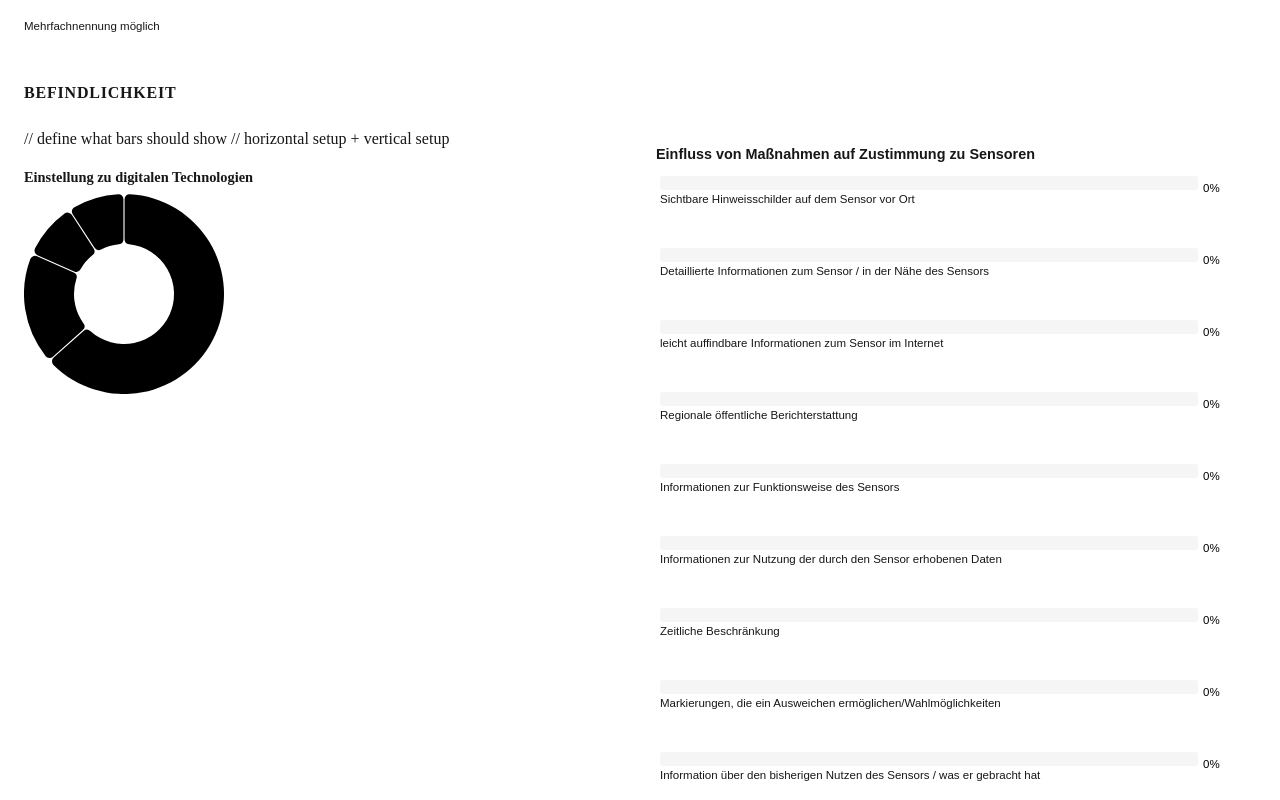
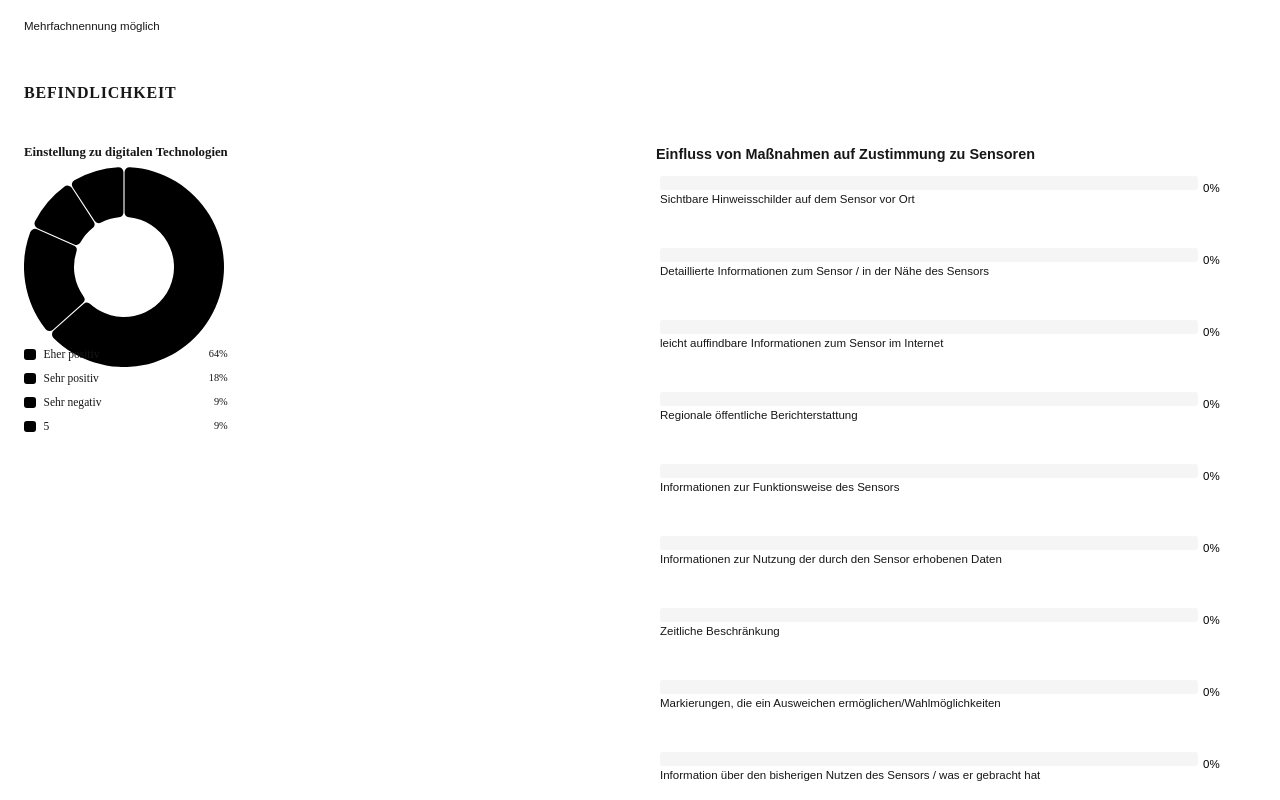
Before and after one commit to datavizions/datastory-sensors, a SvelteKit app: page /demo/charts in a window 1280 px wide. Shown: the part 1980-2780 px from the top of the page. Built offline with nearby package versions, Linux system fonts and the light colour scheme; a web font is replaced by a local one.

Commit message:
donut styles changed
label closer to donut

```diff
--- a/src/components/figure/Figure.Donut.svelte
+++ b/src/components/figure/Figure.Donut.svelte
@@ -1,6 +1,3 @@
-// define what bars should show
-// horizontal setup + vertical setup
-
 <script lang="ts">
     import {arc, pie} from 'd3-shape'
 
@@ -77,11 +74,12 @@
     {/if}
 </div>
 
-// add styles for the bar chart here for now put later to a style sheet
 <style>
 
     .donut {
-        font-size: 0.9rem;
+        font-size: 0.8rem;
+        line-height: 1rem;
+        display: inline-block;
     }
 
     .donut-title {
@@ -89,10 +87,11 @@
         margin-bottom: 0.5em;
     }
 
+    /* legend far away is there another option instead of margin */
     .donut-legend {
        list-style: none;
        padding: 0;
-       margin: 0;
+       margin: -1.5rem 0 0 0;
        display: flex;
        flex-direction: column;
        gap: 0.5rem;
@@ -127,9 +126,8 @@
 
     .donut-layout {
         display: flex;
-        align-items: center;
+        flex-direction: column;
         justify-content: center;
-        gap: 1rem;
         flex-wrap: wrap;
     }
 
```
